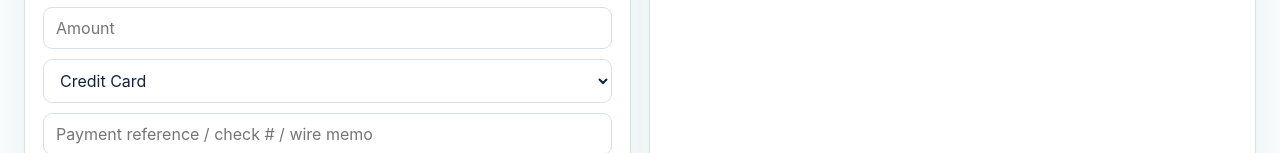
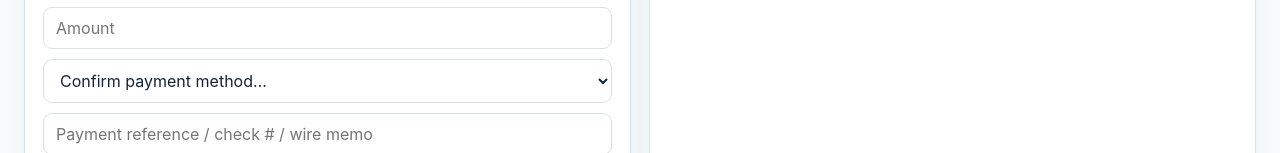
Before and after one commit to oceanstew-blip/carbon-copy-accounting, a website: page public/index.html in a window 1280 px wide. Both pictures are taken after a click on the button "Receipt Inbox". Shown: the part 589-742 px from the top of the page. Drawn offline with Linux system fonts and the light colour scheme; no server answers.

Commit message:
Require receipt review before save

```diff
--- a/public/index.html
+++ b/public/index.html
@@ -4,7 +4,7 @@
 <main>
 <section id="dashboard" class="view active"><div class="toolbar"><input id="month" type="month"><button id="refresh">Refresh</button></div><div class="metrics" id="metrics"></div><div class="grid2"><article><h2>Spend by category</h2><div id="byCategory"></div></article><article><h2>Top vendors</h2><div id="byVendor"></div></article></div><article><div class="row between"><div><h2>Month-end</h2><p class="muted">Close only when posted transactions are categorized, reviewed and documented, and no receipts are waiting to match.</p></div><button class="primary" id="closeMonth">Close Month</button></div><div id="closeStatus"></div></article></section>
 <section id="transactions" class="view"><div class="row between wrap"><div><h2>Transactions</h2><p class="muted">Bank transaction is the accounting record. Receipts are supporting documentation.</p></div><div class="row"><select id="txFilter"><option value="all">All transactions</option><option value="attention">Needs attention</option><option value="uncategorized">Uncategorized</option><option value="missing">Missing receipt</option><option value="unreviewed">Needs review</option></select><select id="sortBy"><option value="date">Date</option><option value="vendor">Vendor</option><option value="amount">Amount</option><option value="category">Category</option><option value="card">Card</option></select><select id="sortDir"><option value="desc">Descending</option><option value="asc">Ascending</option></select><button id="exportCsv">Export CSV</button></div></div><div class="table-wrap"><table><thead><tr><th>Date</th><th>Vendor</th><th>Amount</th><th>Category</th><th>Payment</th><th>Receipt</th><th>Reviewed</th></tr></thead><tbody id="txBody"></tbody></table></div></section>
-<section id="receipts" class="view"><div class="grid2"><article><h2>Add Expense + Receipt</h2><p class="muted">Use this for any payment method. Images, HEIC/HEIF photos, and PDFs are supported.</p><div class="stack"><input id="rFile" type="file" accept="image/*,.pdf,.heic,.heif"><div id="ocrStatus" class="muted"></div><input id="rDate" type="date"><input id="rVendor" placeholder="Vendor"><input id="rAmount" type="number" step="0.01" placeholder="Amount"><select id="rPayment"><option value="credit_card">Credit Card</option><option value="wire">Wire</option><option value="check">Check</option><option value="cash">Cash</option></select><input id="rReference" placeholder="Payment reference / check # / wire memo"><textarea id="rText" placeholder="Receipt or invoice detail, e.g. Diver, bottom cleaning, parts..."></textarea><select id="rCategory"></select><button class="primary" id="uploadReceipt">Save Expense + Receipt</button><div id="receiptUploadStatus"></div></div></article><article><h2>Waiting to match</h2><div id="receiptInbox"></div></article></div></section>
+<section id="receipts" class="view"><div class="grid2"><article><h2>Add Expense + Receipt</h2><p class="muted">Use this for any payment method. Images, HEIC/HEIF photos, and PDFs are supported.</p><div class="stack"><input id="rFile" type="file" accept="image/*,.pdf,.heic,.heif"><div id="ocrStatus" class="muted"></div><input id="rDate" type="date"><input id="rVendor" placeholder="Vendor"><input id="rAmount" type="number" step="0.01" placeholder="Amount"><select id="rPayment"><option value="">Confirm payment method…</option><option value="credit_card">Credit Card</option><option value="wire">Wire</option><option value="check">Check</option><option value="cash">Cash</option></select><input id="rReference" placeholder="Payment reference / check # / wire memo"><textarea id="rText" placeholder="Receipt or invoice detail, e.g. Diver, bottom cleaning, parts..."></textarea><select id="rCategory"></select><div id="reviewPrompt" class="muted">Choose a receipt. The system will extract what it can. Review every field before saving.</div><button class="primary" id="uploadReceipt">Confirm & Save Expense</button><div id="receiptUploadStatus"></div></div></article><article><h2>Waiting to match</h2><div id="receiptInbox"></div></article></div></section>
 <section id="import" class="view"><article><h2>Import Capital One transactions</h2><p>Upload the Capital One CSV. Debit and Credit columns are handled correctly. Capital One's Category column is ignored.</p><input type="file" id="csvFile" accept=".csv,text/csv"><button class="primary" id="importCsv">Import CSV</button><div id="importStatus"></div></article><article><h2>Add one expense without a receipt</h2><div class="form-grid"><input id="mDate" type="date"><input id="mVendor" placeholder="Vendor"><input id="mAmount" type="number" step="0.01"><select id="mPayment"><option value="credit_card">Credit Card</option><option value="wire">Wire</option><option value="check">Check</option><option value="cash">Cash</option></select><input id="mReference" placeholder="Reference / check # / wire memo"><button id="addManual">Add Expense</button></div></article></section>
 <section id="reports" class="view"><article><div class="row wrap"><select id="reportScope"><option value="month">Monthly</option><option value="quarter">Quarterly</option><option value="year">Yearly</option></select><input id="reportYear" type="number" min="2020" max="2100"><input id="reportMonth" type="number" min="1" max="12" placeholder="Month"><input id="reportQuarter" type="number" min="1" max="4" placeholder="Quarter"><button id="runReport" class="primary">Run Report</button></div><div id="reportOutput"></div></article></section><section id="rules" class="view"><div class="grid2"><article><h2>Categories</h2><div id="categoryList"></div><div class="row"><input id="newCategory" placeholder="New category"><button id="addCategory">Add</button></div></article><article><h2>Vendor rules</h2><p class="muted">Captain-approved defaults. Capital One's categories are never used.</p><div id="ruleList"></div><div class="rule-form"><input id="ruleVendor" placeholder="Vendor contains…"><select id="ruleCategory"></select><button id="addRule">Save Rule</button></div></article></div></section>
 <section id="system" class="view"><article>
```
